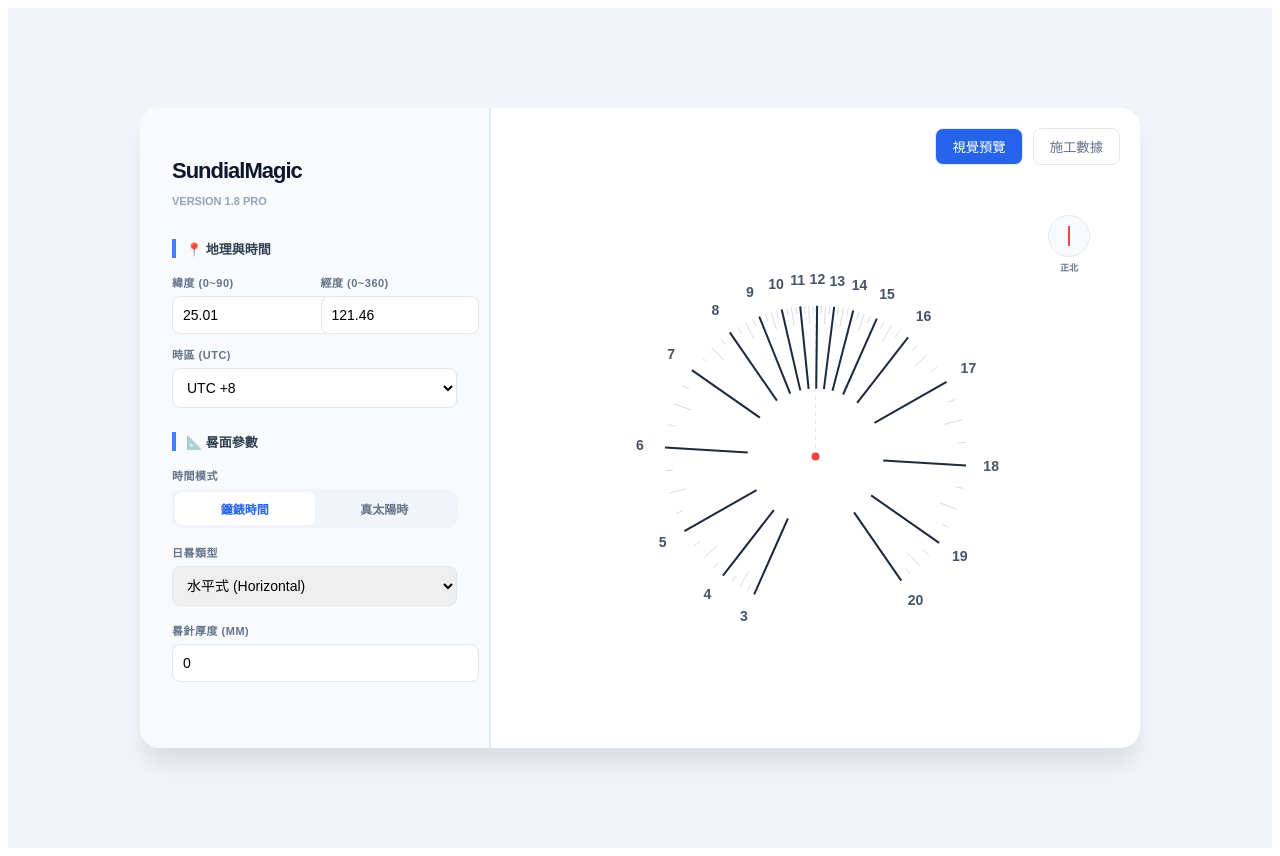
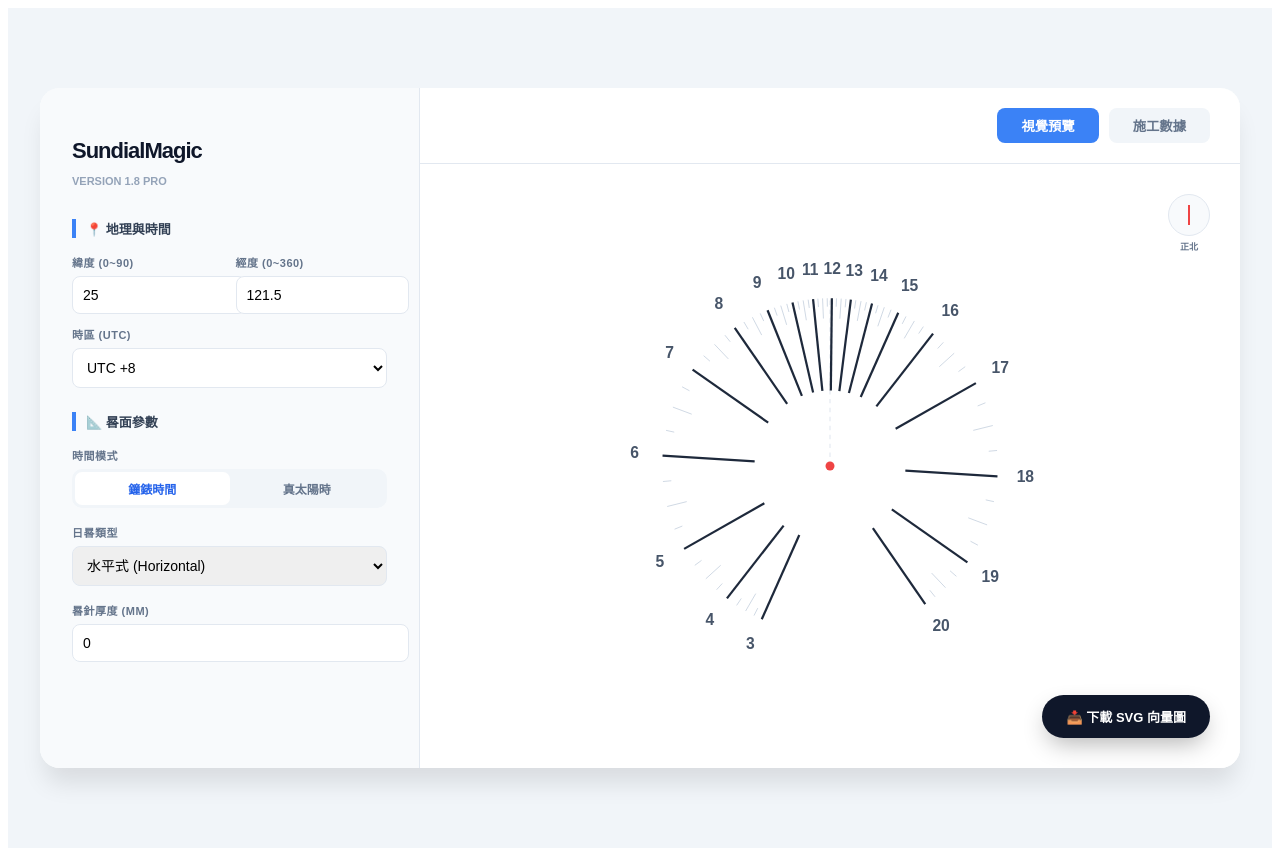
Before and after one commit to NoboruKuni/SundialMagicTool, a React (Vite) app: page / in a window 1280 px wide. Built offline with nearby package versions, Linux system fonts and the light colour scheme.

Commit message:
feat: adding side functions

```diff
--- a/src/App.jsx
+++ b/src/App.jsx
@@ -7,30 +7,39 @@
 
 export default function App() {
   const [config, setConfig] = useState({
-    latitude: 25.01, longitude: 121.46, timezone: 8,
-    type: 'horizontal', radius: 150, gnomonThickness: 0
+    latitude: 25.0, longitude: 121.5, timezone: 8,
+    type: 'horizontal', radius: 150, gnomonThickness: 0, useSolarTime: false, wallAzimuth: 0
   });
   const [activeTab, setActiveTab] = useState('preview');
-  const data = calculateHourLines(config);
+
+  // 取得計算後的數據包 { lines, gnomon }
+  const sundialData = calculateHourLines(config);
 
   return (
     <div style={{ minHeight: '100vh', backgroundColor: '#f1f5f9', display: 'flex', alignItems: 'center', justifyContent: 'center', padding: '20px', fontFamily: 'sans-serif' }}>
-      <div style={{ maxWidth: '1000px', width: '100%', backgroundColor: 'white', borderRadius: '20px', display: 'flex', boxShadow: '0 20px 25px -5px rgba(0,0,0,0.1)', overflow: 'hidden', height: '80vh' }}>
+      <div style={{ maxWidth: '1200px', width: '100%', backgroundColor: 'white', borderRadius: '20px', display: 'flex', boxShadow: '0 20px 25px -5px rgba(0,0,0,0.1)', overflow: 'hidden', height: '85vh' }}>
 
         {/* 左側：設定區 */}
-        <div style={{ width: '350px', borderRight: '1px solid #e2e8f0', backgroundColor: '#f8fafc' }}>
+        <div style={{ width: '380px', flexShrink: 0, zIndex: 10 }}>
           <SundialConfigPanel config={config} onChange={setConfig} />
         </div>
 
         {/* 右側：顯示區 */}
-        <div style={{ flex: 1, display: 'flex', flexDirection: 'column', position: 'relative', padding: '20px' }}>
-          <div style={{ display: 'flex', justifyContent: 'flex-end', gap: '10px', marginBottom: '20px' }}>
-            <button onClick={() => setActiveTab('preview')} style={{ padding: '8px 16px', borderRadius: '8px', cursor: 'pointer', border: '1px solid #e2e8f0', backgroundColor: activeTab === 'preview' ? '#2563eb' : 'white', color: activeTab === 'preview' ? 'white' : '#64748b' }}>視覺預覽</button>
-            <button onClick={() => setActiveTab('data')} style={{ padding: '8px 16px', borderRadius: '8px', cursor: 'pointer', border: '1px solid #e2e8f0', backgroundColor: activeTab === 'data' ? '#2563eb' : 'white', color: activeTab === 'data' ? 'white' : '#64748b' }}>施工數據</button>
+        <div style={{ flex: 1, display: 'flex', flexDirection: 'column', position: 'relative', backgroundColor: '#f8fafc' }}>
+
+          {/* 頂部 Tab 切換列 */}
+          <div style={{ display: 'flex', justifyContent: 'flex-end', gap: '10px', padding: '20px 30px', backgroundColor: 'white', borderBottom: '1px solid #e2e8f0', zIndex: 5 }}>
+            <button onClick={() => setActiveTab('preview')} style={{ padding: '8px 24px', borderRadius: '8px', cursor: 'pointer', fontWeight: 'bold', border: 'none', backgroundColor: activeTab === 'preview' ? '#3b82f6' : '#f1f5f9', color: activeTab === 'preview' ? 'white' : '#64748b', transition: '0.2s' }}>視覺預覽</button>
+            <button onClick={() => setActiveTab('data')} style={{ padding: '8px 24px', borderRadius: '8px', cursor: 'pointer', fontWeight: 'bold', border: 'none', backgroundColor: activeTab === 'data' ? '#3b82f6' : '#f1f5f9', color: activeTab === 'data' ? 'white' : '#64748b', transition: '0.2s' }}>施工數據</button>
           </div>
 
-          <div style={{ flex: 1, overflow: 'hidden' }}>
-            {activeTab === 'preview' ? <SundialPreview config={config} /> : <ConstructionData config={config} data={data} />}
+          {/* 內容區塊 */}
+          <div style={{ flex: 1, position: 'relative', overflow: 'hidden' }}>
+            {activeTab === 'preview' ? (
+              <SundialPreview config={config} data={sundialData} />
+            ) : (
+              <ConstructionData config={config} data={sundialData} />
+            )}
           </div>
         </div>
 
--- a/src/SundialPreview.jsx
+++ b/src/SundialPreview.jsx
@@ -1,43 +1,52 @@
 // 檔案名稱：src/SundialPreview.jsx
 import React, { useMemo, useRef } from 'react';
-import { calculateHourLines } from './sundialMath';
 
-export default function SundialPreview({ config }) {
-  const { hourLines, meridianTimeStr, substyleAngleDeg } = useMemo(() => {
-    const lines = calculateHourLines(config);
+// 注意：現在接收 data props
+export default function SundialPreview({ config, data }) {
+  const { lines: hourLines, gnomon } = data;
+
+  const { meridianTimeStr, substyleAngleDeg } = useMemo(() => {
     const lonOffsetDeg = config.useSolarTime ? 0 : (config.longitude - config.timezone * 15);
     const meridianHourDec = 12 - (lonOffsetDeg / 15);
     let mHrs = Math.floor(meridianHourDec), mMins = Math.round((meridianHourDec - mHrs) * 60);
     if (mMins === 60) { mHrs += 1; mMins = 0; }
     if (mHrs >= 24) mHrs -= 24; if (mHrs < 0) mHrs += 24;
-
-    let sdDeg = 0;
-    if (config.type === 'vertical') {
-      const D = (config.wallAzimuth || 0) * (Math.PI / 180);
-      sdDeg = Math.atan2(Math.sin(D), Math.tan(config.latitude * (Math.PI / 180))) * (180 / Math.PI);
-    }
-    return { hourLines: lines, meridianTimeStr: `${mHrs}:${mMins.toString().padStart(2, '0')}`, substyleAngleDeg: sdDeg };
-  }, [config]);
+    return { meridianTimeStr: `${mHrs}:${mMins.toString().padStart(2, '0')}`, substyleAngleDeg: gnomon.SD_deg || 0 };
+  }, [config, gnomon]);
 
   const svgRef = useRef(null);
   const radius = config.radius || 150, padding = 120, viewBoxSize = radius + padding;
-
   const isVertical = config.type === 'vertical';
   const axisYDir = isVertical ? 1 : -1;
 
+  const downloadSVG = () => {
+    if (!svgRef.current) return;
+    const svgData = svgRef.current.outerHTML;
+    const blob = new Blob([svgData], {type: "image/svg+xml;charset=utf-8"});
+    const link = document.createElement("a");
+    link.href = URL.createObjectURL(blob);
+    link.download = `sundial-magic-${config.type}.svg`;
+    link.click();
+  };
+
   return (
-    <div style={{ width: '100%', height: '100%', display: 'flex', flexDirection: 'column', alignItems: 'center', position: 'relative', backgroundColor: 'white' }}>
+    <div style={{ width: '100%', height: '100%', display: 'flex', flexDirection: 'column', alignItems: 'center', position: 'absolute', top: 0, left: 0, right: 0, bottom: 0, backgroundColor: 'white' }}>
 
-      <div style={{ position: 'absolute', top: '30px', right: '30px', textAlign: 'center' }}>
+      {/* 【修正】：將下載按鈕移出容易被遮蔽的區域，設定超高 zIndex */}
+      <div style={{ position: 'absolute', bottom: '30px', right: '30px', zIndex: 999 }}>
+        <button onClick={downloadSVG} style={{ padding: '12px 24px', backgroundColor: '#0f172a', color: 'white', borderRadius: '50px', fontSize: '13px', fontWeight: 'bold', border: 'none', cursor: 'pointer', boxShadow: '0 10px 25px -5px rgba(0,0,0,0.3)', transition: 'transform 0.1s' }}>
+          📥 下載 SVG 向量圖
+        </button>
+      </div>
+
+      <div style={{ position: 'absolute', top: '30px', right: '30px', textAlign: 'center', zIndex: 10 }}>
         <div style={{ width: '40px', height: '40px', borderRadius: '50%', border: '1px solid #e2e8f0', display: 'flex', alignItems: 'center', justifyContent: 'center', backgroundColor: '#f8fafc' }}>
             <div style={{ width: '2px', height: '20px', backgroundColor: isVertical ? '#3b82f6' : '#ef4444', transform: isVertical ? 'rotate(180deg)' : 'none' }}></div>
         </div>
         <div style={{ fontSize: '9px', color: '#64748b', marginTop: '4px', fontWeight: 'bold' }}>{isVertical ? '垂直鉛垂線' : '正北'}</div>
       </div>
 
-      <svg ref={svgRef} viewBox={`-${viewBoxSize} -${viewBoxSize} ${viewBoxSize * 2} ${viewBoxSize * 2}`} style={{ width: '100%', maxWidth: '700px', height: 'auto' }}>
-
-        {/* 【修正】：移除了錯誤的負號，讓 SVG 的旋轉方向與我們推演的物理方向一致 */}
+      <svg ref={svgRef} viewBox={`-${viewBoxSize} -${viewBoxSize} ${viewBoxSize * 2} ${viewBoxSize * 2}`} style={{ width: '100%', height: '100%', maxHeight: '800px' }}>
         <g transform={`rotate(${substyleAngleDeg})`}>
           {config.type !== 'analemmatic' && (
             config.gnomonThickness > 0 ? (
@@ -47,7 +56,6 @@
             )
           )}
         </g>
-
         <circle cx="0" cy="0" r="4" fill="#ef4444" />
 
         {hourLines.map((line, idx) => {
@@ -56,7 +64,6 @@
           const pxOuter = line.x * radius, pyOuter = -line.y * radius;
           const pxInner = line.x * rInner, pyInner = -line.y * rInner;
 
-          // 【物理位移法】：計算垂直於傾斜晷針的法向量，產生完美的平行推移
           const sdRad = substyleAngleDeg * (Math.PI / 180);
           const dx = shift * Math.cos(sdRad);
           const dy = shift * Math.sin(sdRad);
@@ -66,20 +73,10 @@
               {config.type === 'analemmatic' ? (
                 <circle cx={pxOuter} cy={pyOuter} r={line.isFullHour ? 4.5 : 1.5} fill="#2563eb" />
               ) : (
-                <line
-                  x1={pxInner + dx} y1={pyInner + dy}
-                  x2={pxOuter + dx} y2={pyOuter + dy}
-                  stroke={line.isFullHour ? "#1e293b" : "#cbd5e1"}
-                  strokeWidth={line.isFullHour ? 2 : 0.8}
-                />
+                <line x1={pxInner + dx} y1={pyInner + dy} x2={pxOuter + dx} y2={pyOuter + dy} stroke={line.isFullHour ? "#1e293b" : "#cbd5e1"} strokeWidth={line.isFullHour ? 2 : 0.8} />
               )}
               {line.isFullHour && (
-                <text
-                  x={(line.x * (radius + 25)) + dx}
-                  y={(-line.y * (radius + 25)) + dy}
-                  textAnchor="middle" alignmentBaseline="middle"
-                  style={{ fontSize: '14px', fontWeight: '800', fill: '#475569' }}
-                >
+                <text x={(line.x * (radius + 25)) + dx} y={(-line.y * (radius + 25)) + dy} textAnchor="middle" alignmentBaseline="middle" style={{ fontSize: '14px', fontWeight: '800', fill: '#475569' }}>
                   {line.displayHourText}
                 </text>
               )}
@@ -87,10 +84,6 @@
           );
         })}
       </svg>
-      {/* 在左下角顯示精確的物理參數供驗證 */}
-      <div style={{ position: 'absolute', bottom: '20px', left: '20px', fontSize: '11px', color: '#94a3b8' }}>
-        {isVertical && `副晷針偏角 (SD): ${substyleAngleDeg.toFixed(2)}°`}
-      </div>
     </div>
   );
 }
--- a/src/sundialMath.js
+++ b/src/sundialMath.js
@@ -1,6 +1,22 @@
 // 檔案名稱：src/sundialMath.js
 const DEG_TO_RAD = Math.PI / 180;
 const RAD_TO_DEG = 180 / Math.PI;
+
+// 計算全年的日行差 (EoT) - 回傳每個月 1號、11號、21號 的修正分鐘數
+export function getEoTTable() {
+  const days = [1, 11, 21];
+  const months = [1, 2, 3, 4, 5, 6, 7, 8, 9, 10, 11, 12];
+  const daysInMonth = [0, 31, 59, 90, 120, 151, 181, 212, 243, 273, 304, 334];
+
+  return months.map(m => {
+    return days.map(d => {
+      const n = daysInMonth[m - 1] + d;
+      const B = (360 / 365.24) * (n - 81) * DEG_TO_RAD;
+      const eot = 9.87 * Math.sin(2 * B) - 7.53 * Math.cos(B) - 1.5 * Math.sin(B);
+      return { month: m, day: d, eot: Math.round(eot * 10) / 10 }; // 保留一位小數
+    });
+  });
+}
 
 export function calculateHourLines(config) {
   const latitude = Number(config.latitude);
@@ -18,14 +34,19 @@
   const endHour = Math.ceil(meridianHourDec + 8);
 
   const lines = [];
+  let SD = 0, DL = 0, SH = Math.cos(phi);
+  let gnomonParams = { SH_deg: 0, SD_deg: 0 };
 
-  // 垂直偏向參數
-  let SD = 0, DL = 0, SH = Math.cos(phi);
   if (config.type === 'vertical') {
     const D = (config.wallAzimuth || 0) * DEG_TO_RAD;
     SD = Math.atan2(Math.sin(D), Math.tan(phi));
     DL = Math.atan2(Math.tan(D), Math.sin(phi));
     SH = Math.asin(Math.cos(phi) * Math.cos(D));
+    gnomonParams = { SH_deg: SH * RAD_TO_DEG, SD_deg: SD * RAD_TO_DEG };
+  } else if (config.type === 'horizontal') {
+    gnomonParams = { SH_deg: latitude, SD_deg: 0 };
+  } else {
+    gnomonParams = { SH_deg: null, SD_deg: null }; // 投影式無實體晷針
   }
 
   for (let hour = startHour; hour <= endHour; hour += 0.25) {
@@ -55,6 +76,7 @@
       const angleRad = Math.atan2(Math.sin(hRad) * factor, Math.cos(hRad));
       pointData.x = Math.sin(angleRad);
       pointData.y = Math.cos(angleRad);
+      pointData.angleDeg = angleRad * RAD_TO_DEG;
 
       const isMeridian = Math.abs(pointData.x) < 0.0001;
       if (isMeridian && gnomonThickness > 0) {
@@ -71,6 +93,7 @@
 
       pointData.x = -Math.sin(angleWall);
       pointData.y = -Math.cos(angleWall);
+      pointData.angleDeg = angleWall * RAD_TO_DEG; // 記錄牆面角度供施工用
 
       const isSubstyle = Math.abs(hDiff) < 0.01;
       if (isSubstyle && gnomonThickness > 0) {
@@ -82,5 +105,7 @@
       }
     }
   }
-  return lines;
+
+  // 【修正】：回傳包裹了 lines 與 gnomon 參數的物件
+  return { lines, gnomon: gnomonParams };
 }
```
Also changed, not shown: ConstructionData.jsx (added, +103 -0 lines).
